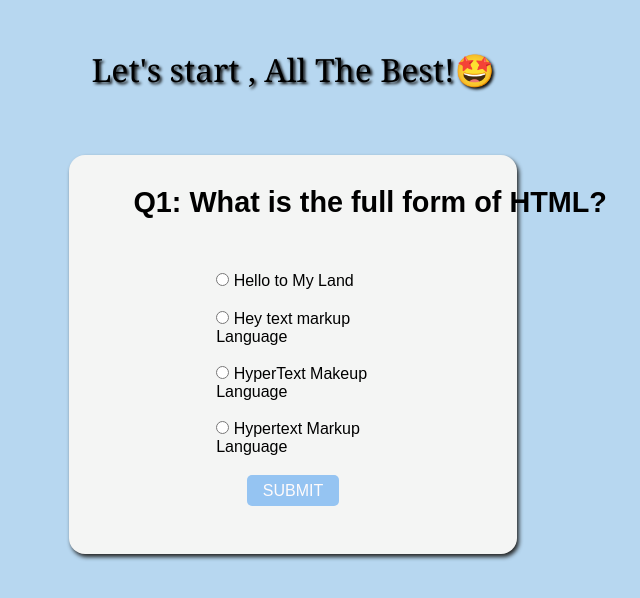
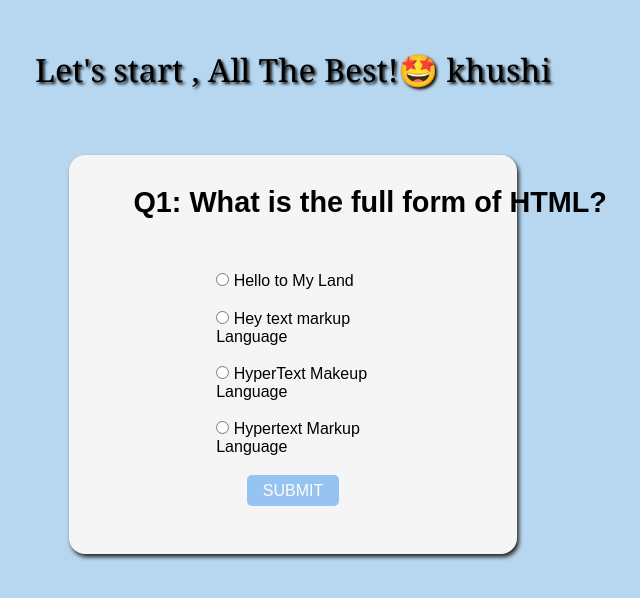
Before and after one commit to khushiNgm/QuizeApp, a plain HTML site: page index.html in a window 1280 px wide. Shown: the whole page, without its empty margins (347-987 px from the left). Drawn offline with Linux system fonts and the light colour scheme.

Commit message:
Update index.html

```diff
--- a/index.html
+++ b/index.html
@@ -8,7 +8,7 @@
 </head>
 <body>
     <div id="main-div">
-        <center>Let's start , All The Best!🤩 </center>
+        <center>Let's start , All The Best!🤩 khushi </center>
         <div id="inner-div">
         <div id="que">
             <h2 id="question">What is java script?</h2>
```
